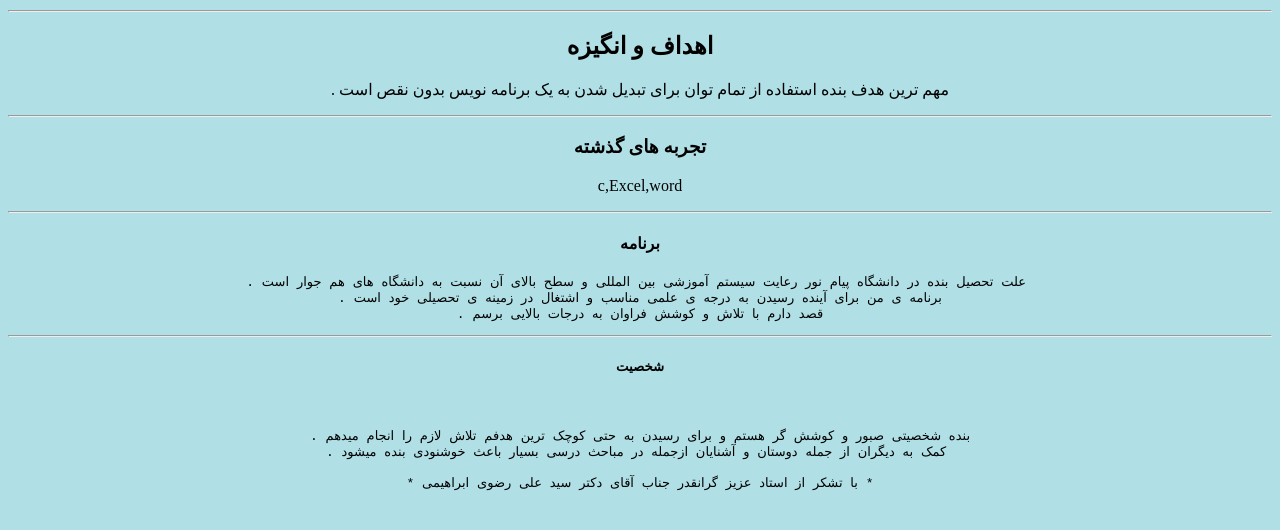
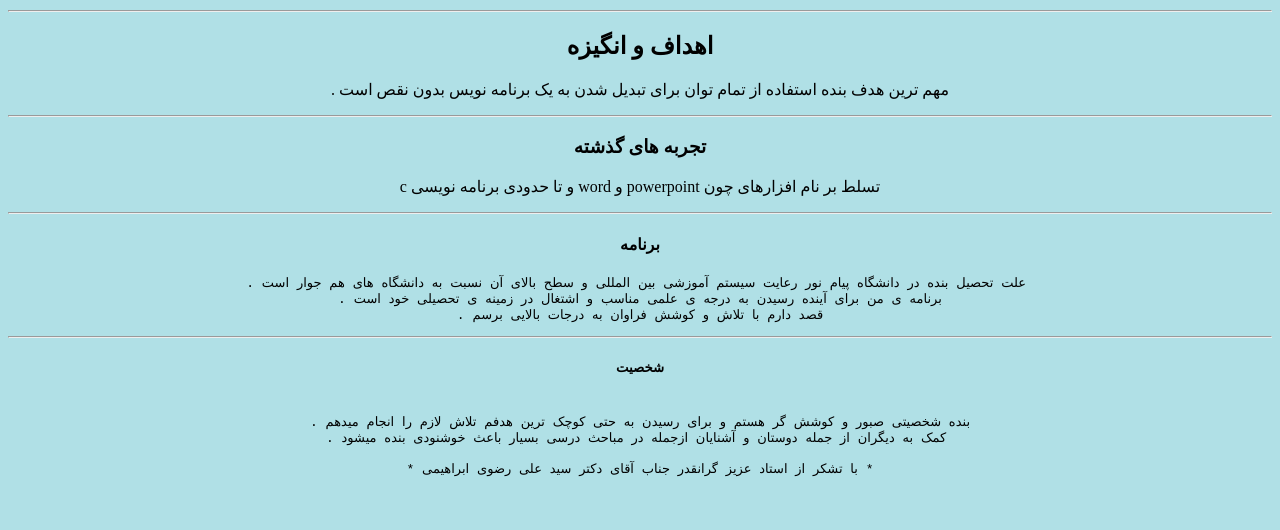
Before and after one commit to sakineh-ghasemian/sop, a plain HTML site: page index.html in a window 1280 px wide. Shown: the part 118-648 px from the top of the page. Drawn offline with Linux system fonts and the light colour scheme.

Commit message:
Update index.html

```diff
--- a/index.html
+++ b/index.html
@@ -23,7 +23,7 @@
 <hr>
 
 <h3 style="text-align:center;">تجربه های گذشته</h3>
-  <p style="text-align:center;"> c,Excel,word  <p>
+  <p style="text-align:center;">  c و تا حدودی برنامه نویسی word و powerpoint تسلط بر نام افزارهای چون <p>
 
 <hr>
 
@@ -37,7 +37,6 @@
 <h5 style="text-align:center;">شخصیت</h5>
 <pre style="text-align:center;">
 
-
 . بنده شخصیتی صبور و کوشش گر هستم و برای رسیدن به حتی کوچک ترین هدفم تلاش لازم را انجام میدهم
 . کمک به دیگران از جمله دوستان و آشنایان ازجمله در مباحث درسی بسیار باعث خوشنودی بنده میشود
 
```
